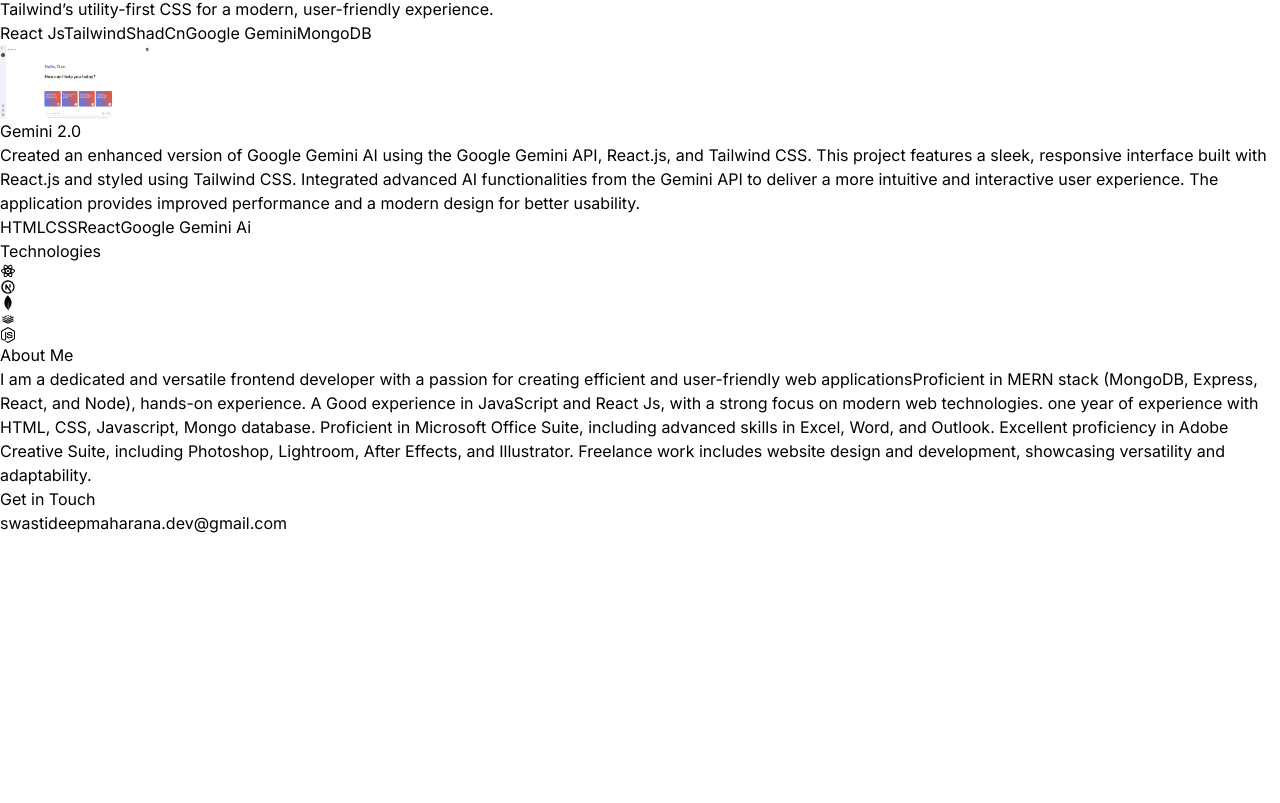
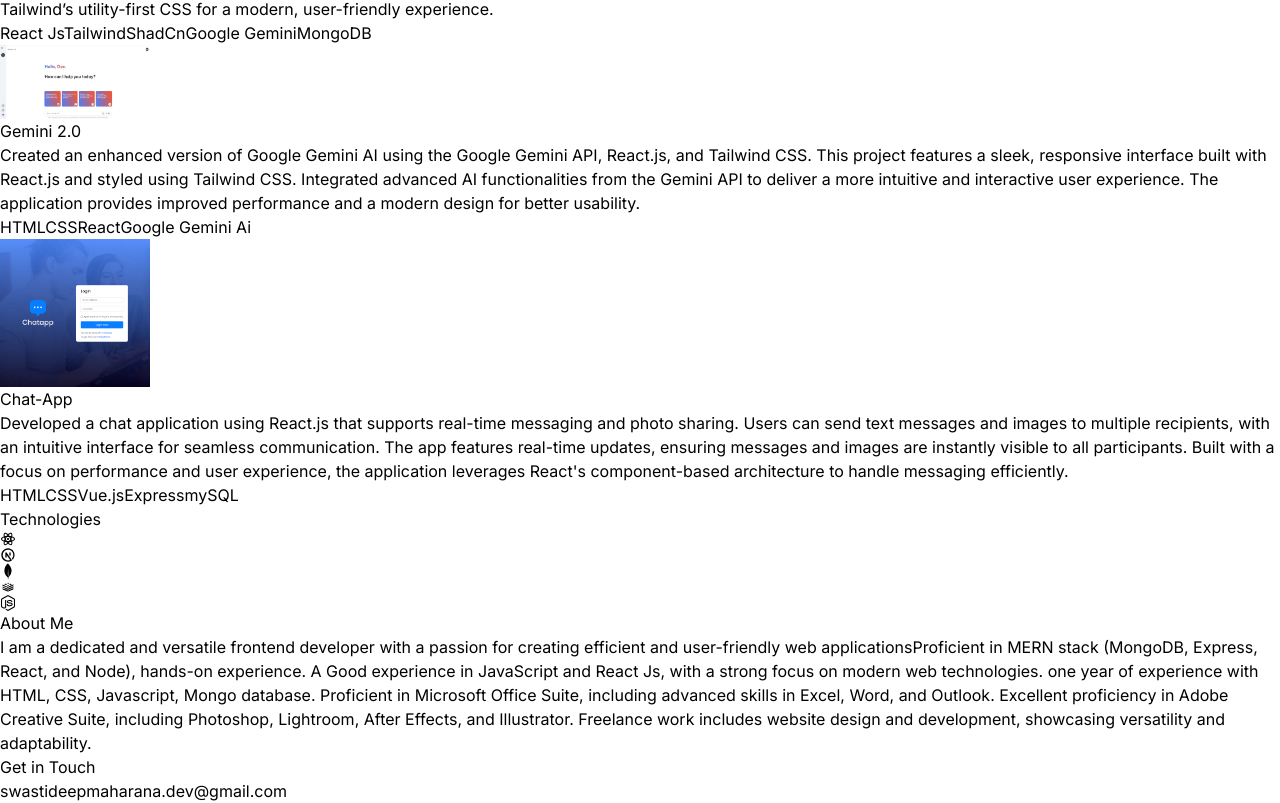
Before and after one commit to swastideep-maharana/Portfolio-web, a React (Vite) app: page / in a window 1280 px wide. Shown: the part 1890-2693 px from the top of the page. Before the commit the page ends 2425 px from the top, so only its background shows below. Built offline with nearby package versions, Linux system fonts and the light colour scheme.

Commit message:
#added one project

```diff
--- a/src/constants/index.js
+++ b/src/constants/index.js
@@ -1,6 +1,7 @@
 import project1 from "../assets/projects/project-1.png";
 import project2 from "../assets/projects/project-2.png";
 import project3 from "../assets/projects/project-3.png";
+import project4 from "../assets/projects/project-4.png";
 
 export const HERO_CONTENT = `I am a passionate frontend developer Proficient in React, Next.js, and MongoDB, showcasing strong front-end development skills with a focus on modern frameworks and libraries.
 Experienced in managing web performance optimization,
@@ -54,7 +55,7 @@
     description:
       "Developed a Restaurant Food Ordering Application using React.js and Tailwind CSS, allowing users to browse menus, place orders, and complete payments efficiently. Features include secure user authentication, real-time order tracking, and a responsive design for various devices. Integrated a seamless payment gateway for multiple payment methods. Leveraged React’s component-based architecture and Tailwind’s utility-first CSS to create a modern, intuitive interface, while incorporating real-time updates and performance optimization techniques.",
     technologies: ["HTML", "Tailwind", "React", "Node.js", "Strip", "MongoDB"],
-    link: "https://food-delivery-web-frontend-eexv.vercel.app/"
+    link: "https://food-delivery-web-frontend-eexv.vercel.app/",
   },
   {
     title: "Ai-powered Expense Tracker Application",
@@ -68,7 +69,7 @@
       "Google Gemini",
       "MongoDB",
     ],
-    link: "https://expense-ai-tracker.vercel.app/"
+    link: "https://expense-ai-tracker.vercel.app/",
   },
   {
     title: "Gemini 2.0",
@@ -76,15 +77,15 @@
     description:
       "Created an enhanced version of Google Gemini AI using the Google Gemini API, React.js, and Tailwind CSS. This project features a sleek, responsive interface built with React.js and styled using Tailwind CSS. Integrated advanced AI functionalities from the Gemini API to deliver a more intuitive and interactive user experience. The application provides improved performance and a modern design for better usability.",
     technologies: ["HTML", "CSS", "React", "Google Gemini Ai"],
-    link: "https://google-gemini2.netlify.app/"
+    link: "https://google-gemini2.netlify.app/",
   },
-  // {
-  //   title: "Chat-App",
-  //   image: project4,
-  //   description:
-  //     "Developed a chat application using React.js that supports real-time messaging and photo sharing. Users can send text messages and images to multiple recipients, with an intuitive interface for seamless communication. The app features real-time updates, ensuring messages and images are instantly visible to all participants. Built with a focus on performance and user experience, the application leverages React's component-based architecture to handle messaging efficiently.",
-  //   technologies: ["HTML", "CSS", "Vue.js", "Express", "mySQL"],
-  // },
+  {
+    title: "Chat-App",
+    image: project4,
+    description:
+      "Developed a chat application using React.js that supports real-time messaging and photo sharing. Users can send text messages and images to multiple recipients, with an intuitive interface for seamless communication. The app features real-time updates, ensuring messages and images are instantly visible to all participants. Built with a focus on performance and user experience, the application leverages React's component-based architecture to handle messaging efficiently.",
+    technologies: ["HTML", "CSS", "Vue.js", "Express", "mySQL"],
+  },
 ];
 
 export const CONTACT = {
```
Also changed, not shown: src/assets/projects/project-4.png (added).
